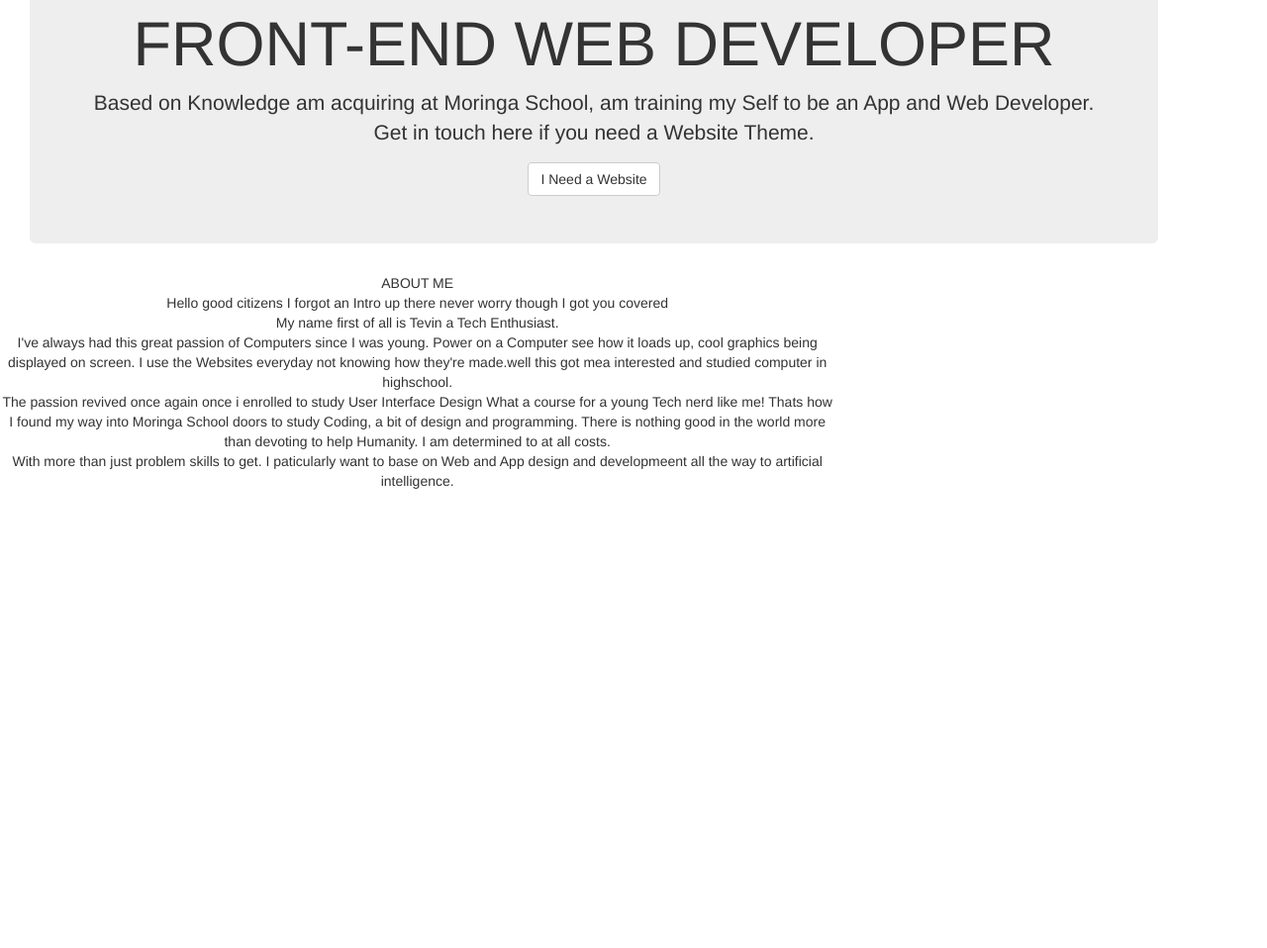
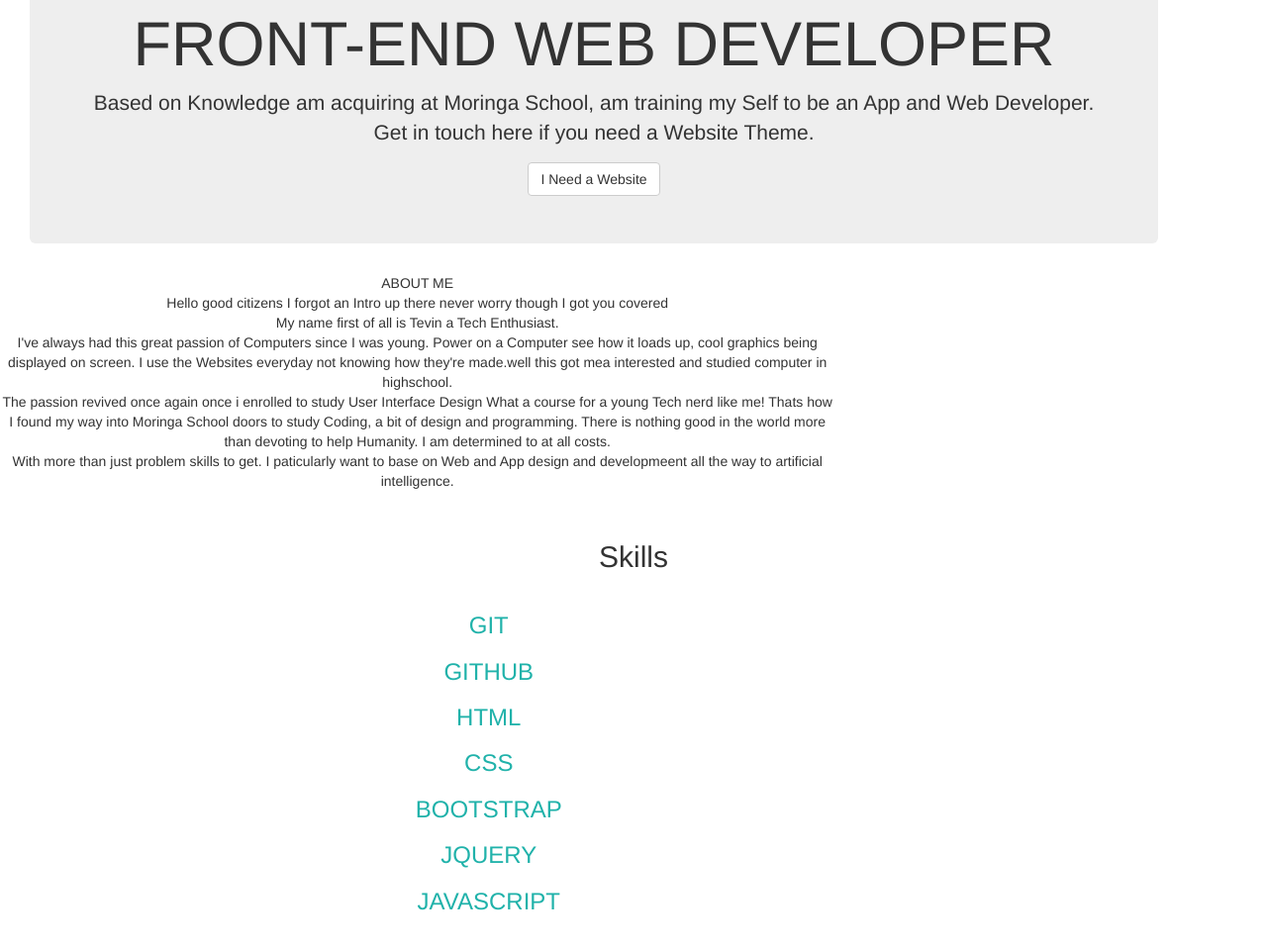
Before and after one commit to MrazTevin/Htmlportfolio, a plain HTML site: page index.html in a window 1280 px wide. Shown: the part 58-1016 px from the top of the page at 99% size. Before the commit the page ends 800 px from the top, so only its background shows below. Drawn offline with Linux system fonts and the light colour scheme.

Commit message:
added the skill parameter

```diff
--- a/index.html
+++ b/index.html
@@ -70,3 +70,25 @@
                            </p>
                          </div>
                        </div>
+                   <!--Skills parameter-->
+                     <parameter id="skills" class="container content-parameter text-center">
+                       <div class="container">
+                         <h2 class="skills" styles="color:#32cd32; font-size:21px; font-weight:Bold">Skills<h2>
+                           <div class="row">
+                             <div class="col-md-3 col-md-offset-3">
+                               <h3  style="color:lightseagreen;">GIT</h3>
+                               <h3  style="color:lightseagreen;">GITHUB</h3>
+                               <h3  style="color:lightseagreen;">HTML</h3>
+                               <h3  style="color:lightseagreen;">CSS</h3>
+                               <h3  style="color:lightseagreen;">BOOTSTRAP</h3>
+                               <h3  style="color:lightseagreen;">JQUERY</h3>
+                               <h3  style="color:lightseagreen;">JAVASCRIPT</h3>
+                             </div>
+                             <div class="col-md-6 col-lg-6 col-xs-6 col-sm-6" style="text-align:left; padding-left:20%">
+                               <h3 style="color:lightseagreen;"><span class="glyphicon glyphicon-star" style="color:white;"></span><span class="glyphicon glyphicon-star" style="color:white;"></span><span class="glyphicon glyphicon-star" style="color:white;"></span><span class="glyphicon glyphicon-star" style="color:white;"></span><span class="glyphicon glyphicon-star" style="color:white;"></span></h3>
+                               <h3 style="color:lightseagreen;"><span class="glyphicon glyphicon-star" style="color:white;"></span><span class="glyphicon glyphicon-star" style="color:white;"></span><span class="glyphicon glyphicon-star" style="color:white;"></span><span class="glyphicon glyphicon-star" style="color:white;"></span><span class="glyphicon glyphicon-star" style="color:white;"></span></h3>
+                               <h3 style="color:lightseagreen;"><span class="glyphicon glyphicon-star" style="color:white;"></span><span class="glyphicon glyphicon-star" style="color:white;"></span><span class="glyphicon glyphicon-star" style="color:white;"></span><span class="glyphicon glyphicon-star" style="color:white;"></span><span class="glyphicon glyphicon-star" style="color:white;"></span></h3>
+                               <h3 style="color:lightseagreen;"><span class="glyphicon glyphicon-star" style="color:white;"></span><span class="glyphicon glyphicon-star" style="color:white;"></span><span class="glyphicon glyphicon-star" style="color:white;"></span><span class="glyphicon glyphicon-star" style="color:white;"></span><span class="glyphicon glyphicon-star" style="color:white;"></span></h3>
+                               <h3 style="color:lightseagreen;"><span class="glyphicon glyphicon-star" style="color:white;"></span><span class="glyphicon glyphicon-star" style="color:white;"></span><span class="glyphicon glyphicon-star" style="color:white;"></span><span class="glyphicon glyphicon-star" style="color:white;"></span><span class="glyphicon glyphicon-star" style="color:white;"></span></h3>
+                               <h3 style="color:lightseagreen;"><span class="glyphicon glyphicon-star" style="color:white;"></span><span class="glyphicon glyphicon-star" style="color:white;"></span><span class="glyphicon glyphicon-star" style="color:white;"></span><span class="glyphicon glyphicon-star" style="color:white;"></span><span class="glyphicon glyphicon-star" style="color:white;"></span></h3>
+                               <h3 style="color:lightseagreen;"><span class="glyphicon glyphicon-star" style="color:white;"></span><span class="glyphicon glyphicon-star" style="color:white;"></span><span class="glyphicon glyphicon-star" style="color:white;"></span><span class="glyphicon glyphicon-star" style="color:white;"></span><span class="glyphicon glyphicon-star" style="color:white;"></span></h3>
```
